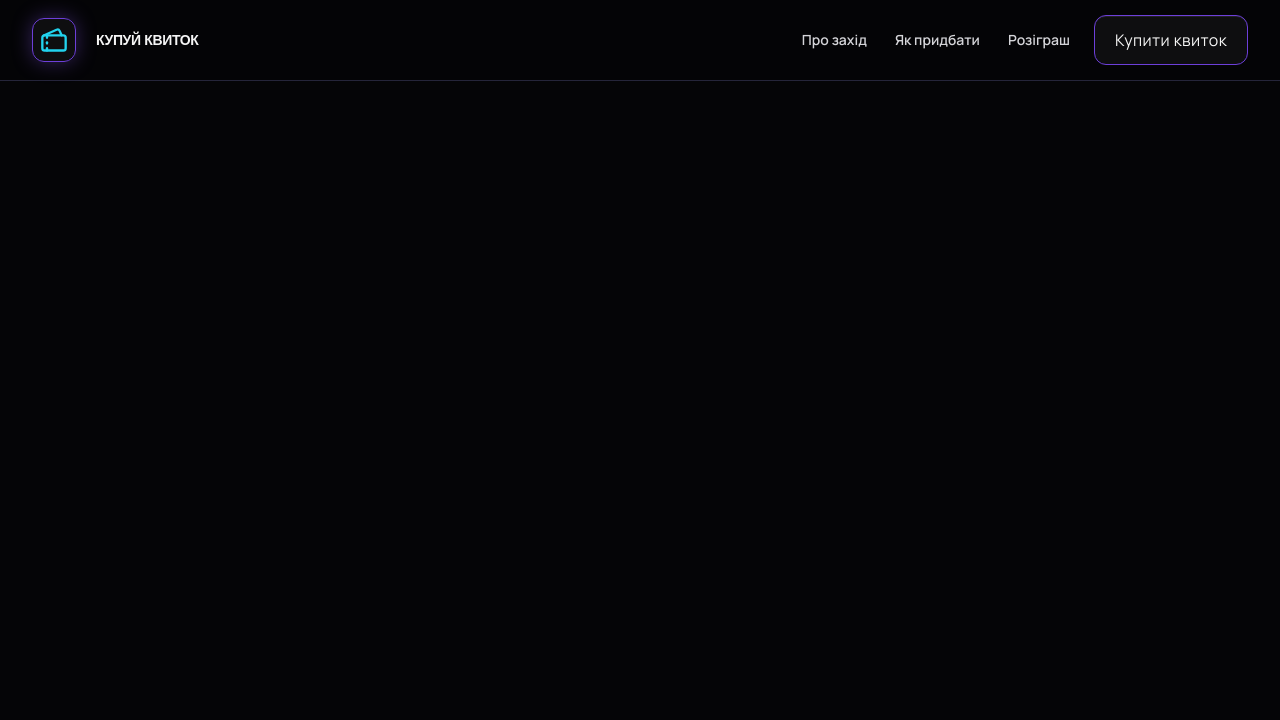
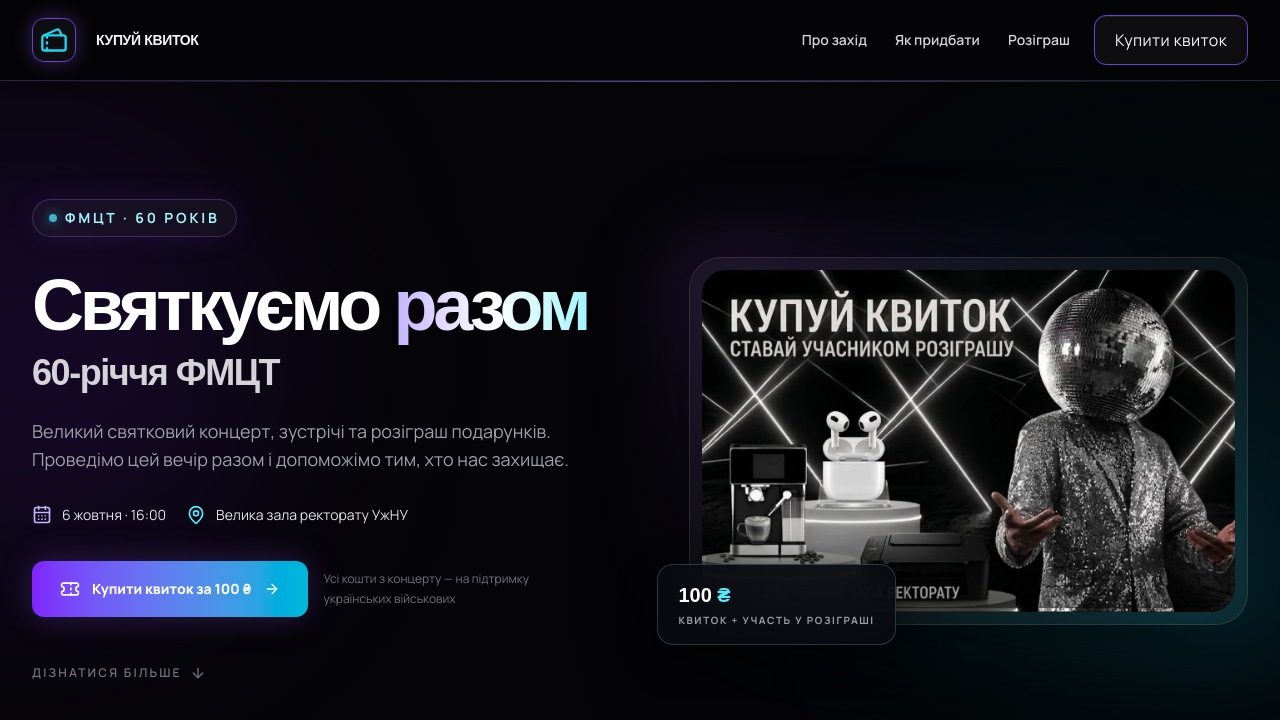
Before and after one commit to SemViX/fmdt-tickets, a Next.js app: page / in a window 1280 px wide. Shown: the top 720 px of the page. Built offline with nearby package versions, Linux system fonts and the light colour scheme; a web font is replaced by a local one.

Commit message:
feat: add Hero component and image for event celebration

```diff
--- a/src/app/page.tsx
+++ b/src/app/page.tsx
@@ -1,9 +1,5 @@
-import Image from "next/image";
+import Hero from "@/components/layout/Hero";
 
 export default function Home() {
-  return (
-    <div className="flex flex-col flex-1 items-center justify-center bg-zinc-50 font-sans dark:bg-black">
-
-    </div>
-  );
+  return <Hero />;
 }
--- /dev/null
+++ b/src/components/layout/Hero.tsx
@@ -0,0 +1,61 @@
+import Image from "next/image";
+import Link from "next/link";
+import { ArrowDown, ArrowRight, CalendarDays, MapPin, Ticket } from "lucide-react";
+
+const Hero = () => (
+  <main className="relative isolate overflow-hidden">
+    <div aria-hidden="true" className="pointer-events-none absolute inset-0 -z-10 overflow-hidden">
+      <div className="absolute -left-48 top-12 size-112 rounded-full bg-violet-600/15 blur-[120px]" />
+      <div className="absolute -right-40 top-40 size-120 rounded-full bg-cyan-500/10 blur-[130px]" />
+      <div className="absolute inset-x-0 top-0 h-px bg-linear-to-r from-transparent via-violet-400/50 to-transparent" />
+    </div>
+
+    <section className="mx-auto grid min-h-[calc(100svh-5rem)] max-w-7xl items-center gap-12 px-5 py-14 sm:px-8 md:grid-cols-[1.05fr_0.95fr] md:gap-10 md:py-20">
+      <div className="relative z-10">
+        <div className="mb-7 inline-flex items-center gap-2 rounded-full border border-violet-400/25 bg-white/4 px-4 py-2 text-xs font-bold uppercase tracking-[0.2em] text-cyan-200 shadow-[0_0_30px_rgba(139,92,246,0.12)] sm:text-sm">
+          <span className="size-2 animate-pulse rounded-full bg-cyan-300 shadow-[0_0_12px_#22d3ee]" />
+          ФМЦТ · 60 років
+        </div>
+
+        <h1 className="max-w-3xl font-(family-name:--font-display) text-4xl font-black leading-[1.12] tracking-[-0.06em] text-white sm:text-5xl lg:text-7xl">
+          Святкуємо <span className="bg-linear-to-r from-violet-300 via-white to-cyan-200 bg-clip-text text-transparent">разом</span>
+          <span className="mt-2 block text-2xl font-bold tracking-[-0.04em] text-zinc-300 sm:text-3xl lg:text-4xl">60-річчя ФМЦТ</span>
+        </h1>
+
+        <p className="mt-6 max-w-xl text-base leading-7 text-zinc-400 sm:text-lg">
+          Великий святковий концерт, зустрічі та розіграш подарунків. Проведімо цей вечір разом і допоможімо тим, хто нас захищає.
+        </p>
+
+        <div className="mt-8 flex flex-col gap-3 text-sm text-zinc-200 sm:flex-row sm:flex-wrap sm:gap-5">
+          <div className="inline-flex items-center gap-2.5"><CalendarDays className="size-5 text-violet-300" /><span>6 жовтня · 16:00</span></div>
+          <div className="inline-flex items-center gap-2.5"><MapPin className="size-5 text-cyan-300" /><span>Велика зала ректорату УжНУ</span></div>
+        </div>
+
+        <div className="mt-9 flex flex-col gap-4 sm:flex-row sm:items-center">
+          <Link href="#tickets" className="group inline-flex min-h-14 items-center justify-center gap-3 rounded-xl bg-linear-to-r from-violet-600 to-cyan-500 px-7 py-4 text-sm font-extrabold text-white shadow-[0_0_32px_rgba(139,92,246,0.28)] transition duration-300 hover:-translate-y-0.5 hover:shadow-[0_0_42px_rgba(34,211,238,0.3)] focus-visible:outline-2 focus-visible:outline-offset-4 focus-visible:outline-cyan-300">
+            <Ticket className="size-5" /> Купити квиток за 100 ₴ <ArrowRight className="size-4 transition-transform group-hover:translate-x-1" />
+          </Link>
+          <p className="text-xs leading-5 text-zinc-500">Усі кошти з концерту — на підтримку<br className="hidden sm:block" /> українських військових</p>
+        </div>
+
+        <a href="#about" className="mt-12 hidden items-center gap-2 text-xs font-semibold uppercase tracking-[0.18em] text-zinc-500 transition hover:text-cyan-200 md:inline-flex">
+          Дізнатися більше <ArrowDown className="size-4" />
+        </a>
+      </div>
+
+      <div className="relative mx-auto w-full max-w-124 md:max-w-none">
+        <div aria-hidden="true" className="absolute -inset-5 rounded-4xl bg-linear-to-br from-violet-500/20 via-transparent to-cyan-400/20 blur-2xl" />
+        <div className="relative overflow-hidden rounded-3xl border border-white/10 bg-white/4 p-2 shadow-[0_30px_100px_rgba(0,0,0,0.55)] backdrop-blur-sm sm:rounded-4xl sm:p-3">
+          <Image src="/ps.jpg" alt="Афіша святкування 60-річчя ФМЦТ" width={1200} height={1600} priority className="h-auto w-full rounded-[1.1rem] object-cover sm:rounded-[1.5rem]" />
+          <div className="pointer-events-none absolute inset-x-3 bottom-3 h-24 rounded-b-[1.1rem] bg-linear-to-t from-black/40 to-transparent sm:inset-x-4 sm:bottom-4 sm:rounded-b-3xl" />
+        </div>
+        <div className="absolute -bottom-5 -left-2 rounded-2xl border border-cyan-200/20 bg-[#0b0b12]/90 px-4 py-3 shadow-[0_12px_40px_rgba(0,0,0,0.45)] backdrop-blur-xl sm:-left-8 sm:px-5 sm:py-4">
+          <p className="font-(family-name:--font-display) text-xl font-black text-white">100 <span className="text-cyan-300">₴</span></p>
+          <p className="mt-1 text-[10px] font-bold uppercase tracking-[0.16em] text-zinc-400">квиток + участь у розіграші</p>
+        </div>
+      </div>
+    </section>
+  </main>
+);
+
+export default Hero;
```
Also changed, not shown: public/ps.jpg (added).
